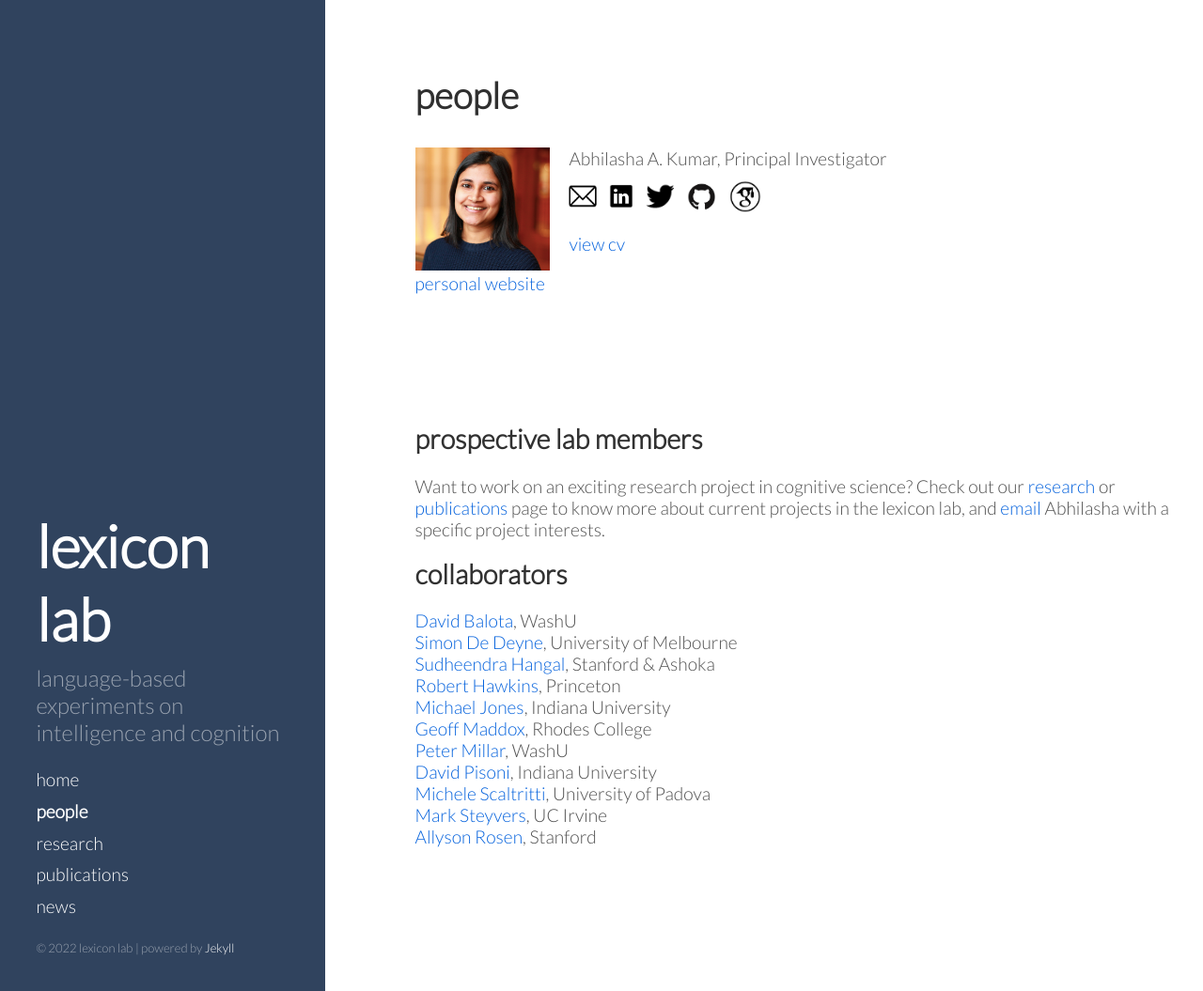
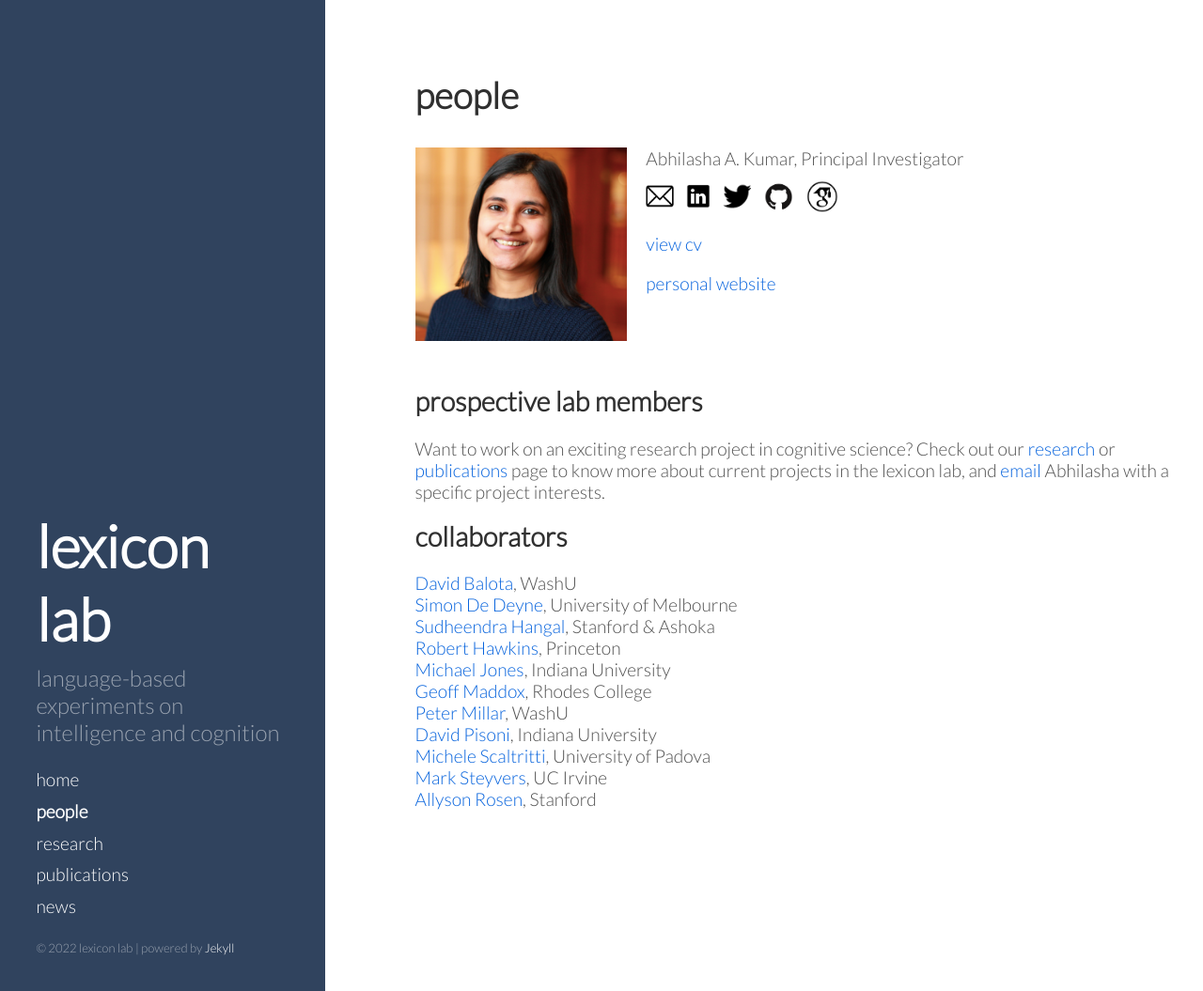
Before and after one commit to thelexiconlab/thelexiconlab.github.io, a Jekyll site: the page built from people.html, in a window 1280 px wide and 1055 px high. Shown: the whole window at 94% size. Built offline with Jekyll 4.4.1, drawn with Linux system fonts in a browser that asks for light colours; Markdown is read by kramdown in place of the engine named in the settings.

```diff
--- a/people.html
+++ b/people.html
@@ -11,11 +11,11 @@
 </head>
 <br>
 Abhilasha A. Kumar, Principal Investigator
-<img style="padding-right: 20px;width: 20%; height: 20%" src="/images/team/kumar.png" align = "left"/><p><a href=mailto:kumaraa@iu.edu target="_blank"><img src ="/images/icons/email.png" alt="shared icon" style="width:30px;height:30px;margin: 10px 10px 0px 0px;"></a><a href=https://www.linkedin.com/in/abhilasha-kumar/ target="_blank"><img src ="/images/icons/linkedin.png" alt="shared icon" style="width:32px;height:32px;margin: 10px 10px 0px 0px;"></a><a href=https://twitter.com/abhilashaakumar target="_blank"><img src ="/images/icons/twitter.png" alt="shared icon" style="width:30px;height:30px;margin: 10px 10px 0px 0px;"></a><a href=https://github.com/abhilasha-kumar/ target="_blank"><img src ="/images/icons/git.png" alt="shared icon" style="width:38px;height:38px;margin: 10px 10px 0px 0px;"></a><a href=https://scholar.google.com/citations?user=wPMyJYsAAAAJ&hl=en target="_blank"><img src ="/images/icons/scholar.png" alt="shared icon" style="width:35px;height:35px;margin: 10px 10px 0px 0px;"></a></p>
+<img style="padding-right: 20px;width: 30%; height: 30%" src="/images/team/kumar.png" align = "left"/><p><a href=mailto:kumaraa@iu.edu target="_blank"><img src ="/images/icons/email.png" alt="shared icon" style="width:30px;height:30px;margin: 10px 10px 0px 0px;"></a><a href=https://www.linkedin.com/in/abhilasha-kumar/ target="_blank"><img src ="/images/icons/linkedin.png" alt="shared icon" style="width:32px;height:32px;margin: 10px 10px 0px 0px;"></a><a href=https://twitter.com/abhilashaakumar target="_blank"><img src ="/images/icons/twitter.png" alt="shared icon" style="width:30px;height:30px;margin: 10px 10px 0px 0px;"></a><a href=https://github.com/abhilasha-kumar/ target="_blank"><img src ="/images/icons/git.png" alt="shared icon" style="width:38px;height:38px;margin: 10px 10px 0px 0px;"></a><a href=https://scholar.google.com/citations?user=wPMyJYsAAAAJ&hl=en target="_blank"><img src ="/images/icons/scholar.png" alt="shared icon" style="width:35px;height:35px;margin: 10px 10px 0px 0px;"></a></p>
 <a href="/Kumar_CV.pdf" target="_blank">view cv</a><p>  </p>
 <a href="http://abhilashak.weebly.com" target="_blank">personal website</a>
 
-<hr style="height:60pt; visibility:hidden;">
+<hr style="height:30pt; visibility:hidden;">
 
 <p><h2>prospective lab members</h2> </p>
 Want to work on an exciting research project in cognitive science? Check out our <a href="https://thelexiconlab.github.io/research/">research</a> or <a href="https://lexicon-lab.github.io/publications/">publications</a> page to know more about current projects in the lexicon lab, and <a href=mailto:kumaraa@iu.edu target="_blank">email</a> Abhilasha with a specific project interests.
```
